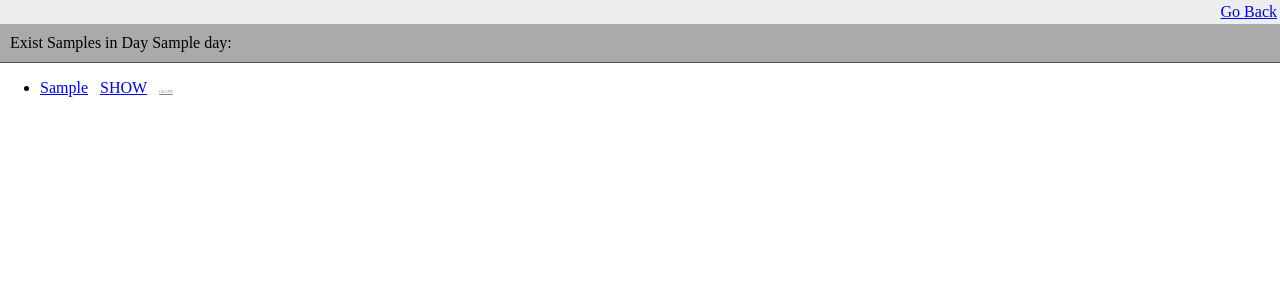
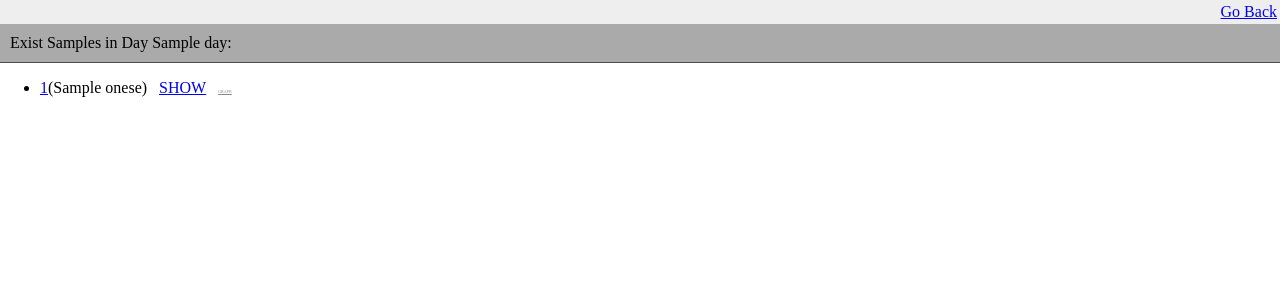
Before and after one commit to mrcuilin/Batch-Fluidized-Bed-Drying, a Python web app: template Source/sensor/templates/sessionlist.html in a window 1280 px wide. Shown: the top 300 px of the page. Run offline with Jinja, Linux system fonts and the light colour scheme; the template is opened without the code that fills it: most values are stand-ins (such as "Sample title", 1, 10 or a date in 2020).

Commit message:
Update sessionlist.html
Add the point numbers in the session list

```diff
--- a/Source/sensor/templates/sessionlist.html
+++ b/Source/sensor/templates/sessionlist.html
@@ -11,11 +11,9 @@
 <div style="padding:10px;background-color:#AAA; border-bottom:1px solid #4D4D4D;">Exist Samples in Day {{ day }}:</div>
 <ul>
 {% for oneses in samplesessions %}
-	{% for onesesStr in oneses %}
-	<li><a target='_blank' href='DOWNLOAD?SES={{ onesesStr}}'>{{ onesesStr }}</a>&nbsp;&nbsp;
-	<a target='_blank' href='SHOW?SES={{ onesesStr}}'>SHOW</a>&nbsp;&nbsp;
-	<span style="color:#888; font-size:4px"><a  style="color:#888; font-size:4px" target='_blank' href='SHOWGRAPH?SES={{ onesesStr}}'>GRAPH</a></span></li>
-	{% endfor %}
+	<li><a target='_blank' href='DOWNLOAD?SES={{ oneses.0 }}'>{{ oneses.0 }}</a>({{oneses.1}})&nbsp;&nbsp;
+	<a target='_blank' href='SHOW?SES={{ oneses.0}}'>SHOW</a>&nbsp;&nbsp;
+	<span style="color:#888; font-size:4px"><a  style="color:#888; font-size:4px" target='_blank' href='SHOWGRAPH?SES={{ oneses.0 }}'>GRAPH</a></span></li>
 {% endfor %}
 </ul>
 </body>
```
